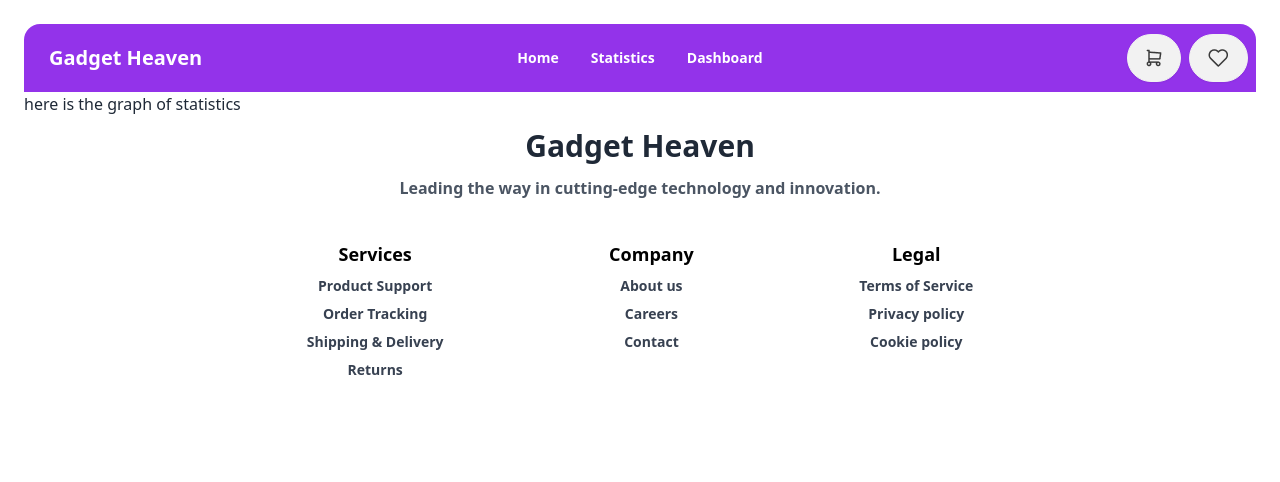
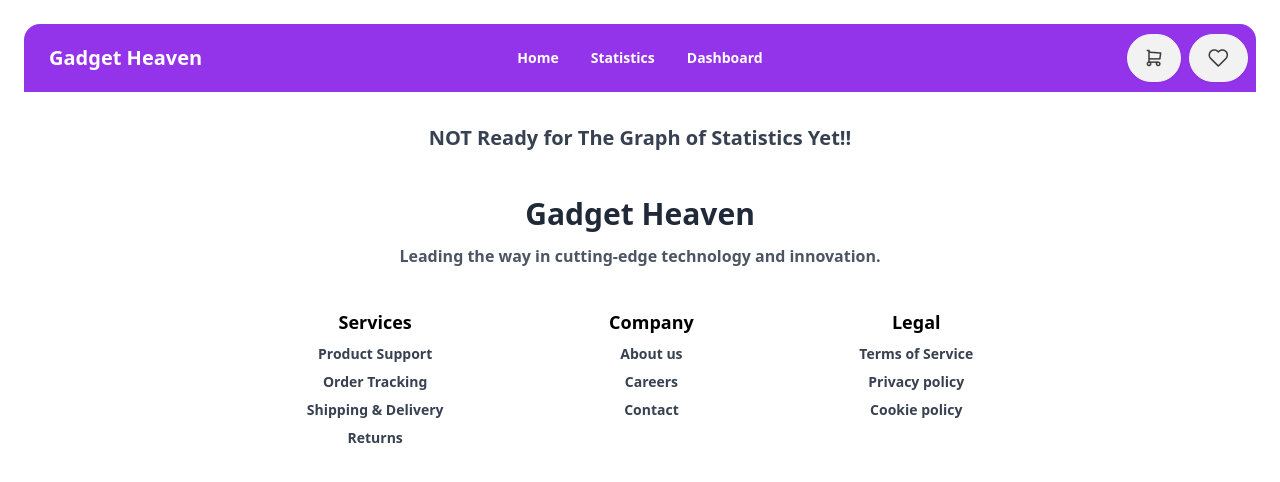
Before and after one commit to AvishekBan/-B10-Assignment-8, a React (Vite) app: page /statistics in a window 1280 px wide. Shown: the top 482 px of the page. Built offline with nearby package versions, Linux system fonts and the light colour scheme.

Commit message:
all done

```diff
--- a/index.html
+++ b/index.html
@@ -4,7 +4,7 @@
       <meta charset="UTF-8" />
       <link rel="icon" type="image/svg+xml" href="./src/assets/favicon-16x16.png" />
       <meta name="viewport" content="width=device-width, initial-scale=1.0" />
-      <title>Gadgets Shop</title>
+      <title>Gadgets Heaven</title>
    </head>
    <body>
       <div id="root"></div>
--- a/src/Components/Statistics/Statistics.jsx
+++ b/src/Components/Statistics/Statistics.jsx
@@ -8,7 +8,9 @@ const Statistics = () => {
             <link rel="canonical" href="http://mysite.com/example" />
          </Helmet>
 
-         <h2>here is the graph of statistics</h2>
+         <h2 className="text-center text-gray-700 text-xl font-bold py-8">
+            NOT Ready for The Graph of Statistics Yet!!
+         </h2>
       </div>
    );
 };
```
